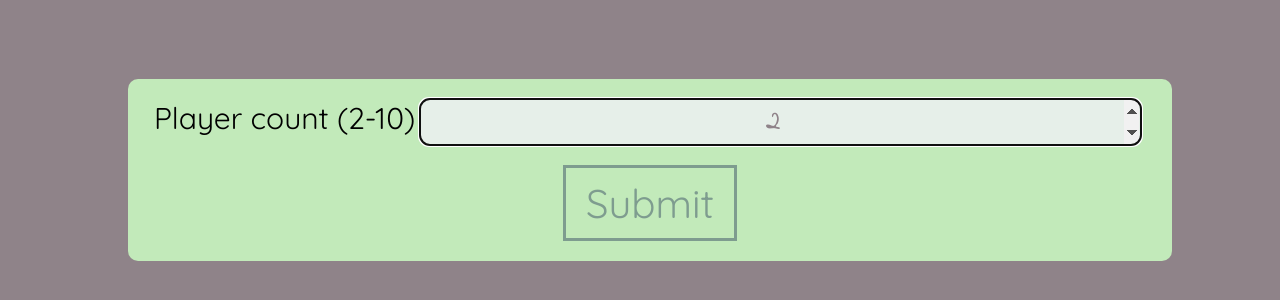
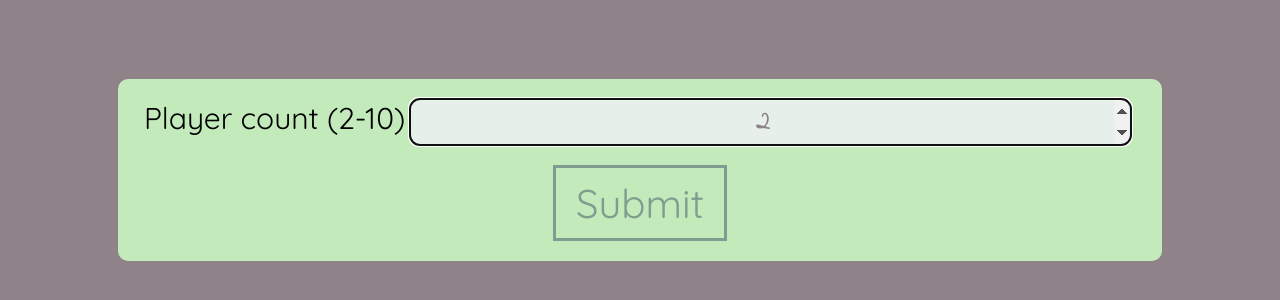
Before and after one commit to adrfig966/ReactSkate, a React app: page / in a window 1280 px wide. Shown: the part 230-530 px from the top of the page. Built offline with nearby package versions, Linux system fonts and the light colour scheme.

Commit message:
Fixed unnoticed issue with main container width. Fixed issue with veritcal scrolling. Reordered game score elements.

```diff
--- a/src/scoreboard.js
+++ b/src/scoreboard.js
@@ -10,7 +10,7 @@ class Scoreboard extends React.Component {
         {this.props.players.map(player => {
           return (
             <div className="score-row" key={"player-" + player.name}>
-              {player.name}
+              {player.name}<br/>
               {player.letters.split().map(letter => {
                 return (
                   <span
--- a/src/styles.css
+++ b/src/styles.css
@@ -1,18 +1,27 @@
+html, body, #root {
+  height: 100%
+}
 body {
   background-color: #8f8389;
   font-size: 30px;
+  height: 100%;
+  width: 100%;
+  margin: 0 0;
+  padding: 0 0;
 }
 .gameboard {
   width: 80%;
   position: absolute;
+  left: 50%;
   top: 50%;
-  left: 10%;
   background-color: #c2eaba;
   border-radius: 10px;
   padding: 10px;
   text-align: center;
   font-family: "Quicksand";
-  transform: translateY(-50%);
+  transform: translateX(-50%) translateY(-50%);
+  max-height: calc(100% - 20px);
+  overflow-y: scroll;
 }
 .score-row {
   width: 100%;
```
